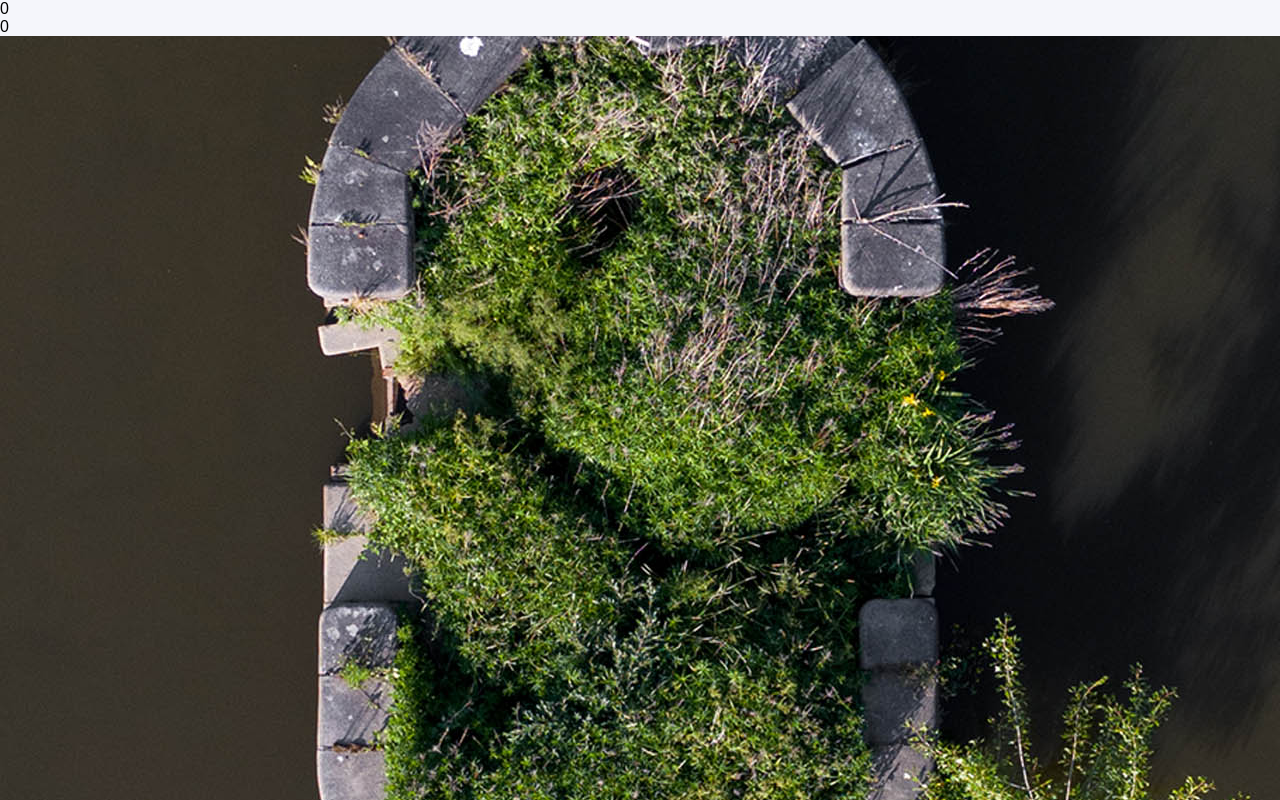
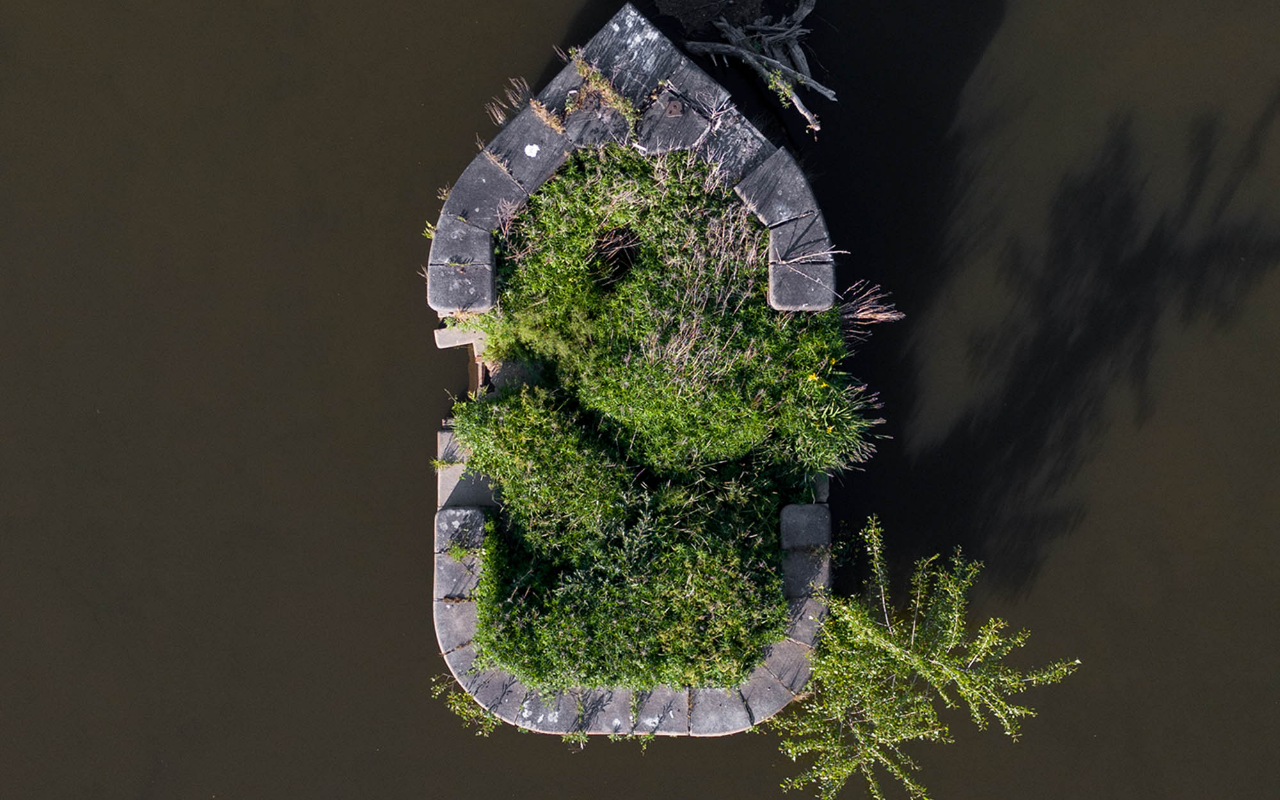
Before and after one commit to adriankulik/flood-before-and-after, a React (Create React App) app: page / in a window 1280 px wide. Shown: the top 800 px of the page. Built offline with nearby package versions, Linux system fonts and the light colour scheme.

Commit message:
got the proof of concept to work

```diff
--- a/src/Photos.js
+++ b/src/Photos.js
@@ -26,10 +26,9 @@ function DisplayPhotos(props) {
         <div className="photos">
             {photo.map((props) => (
                 <div className="photos__container" key={props.id}>
-                    <p>{mousePos.x}</p>
-                    <p>{mousePos.y}</p>
                     <div className="photos__container--normal" style={{
                         backgroundImage: `url(${props.relativePath_normalStage})`,
+                        left: mousePos.x + `px`,
                     }} />
                     <div className="photos__container--flood" style={{
                         backgroundImage: `url(${props.relativePath_floodStage})`,
--- a/src/style/app.css
+++ b/src/style/app.css
@@ -15,20 +15,29 @@
   left: 0px;
   width: 100%;
   height: 100%;
+  overflow: hidden;
 }
 
 .photos__container--normal {
+  position: absolute;
+  top: 0px;
+  left: 0px;
   width: 100%;
   height: 100%;
+  background-size: cover;
+  background-attachment: fixed;
+  background-position: center;
+  z-index: 100;
+}
+
+.photos__container--flood {
+  position: absolute;
+  top: 0px;
+  left: 0px;
+  width: 100%;
+  height: 100%;
+  background-size: cover;
   background-attachment: fixed;
   background-position: center;
 }
-
-.photos__container--flood {
-  width: 100%;
-  height: 100%;
-  background-attachment: fixed;
-  background-position: center;
-  top: 50%;
-}
 /*# sourceMappingURL=app.css.map */
--- a/src/style/app.scss
+++ b/src/style/app.scss
@@ -20,20 +20,29 @@ $background_color: #f5f6fb;
         left: 0px;
         width: 100%;
         height: 100%; // % instead of "vh", because of problems it generates on mobile chrome
+        overflow: hidden;
 
         &--normal {
+            position: absolute;
+            top: 0px;
+            left: 0px;
             width: 100%;
             height: 100%;
+            background-size: cover;
             background-attachment: fixed;
             background-position: center;
+            z-index: 100;
         }
 
         &--flood {
+            position: absolute;
+            top: 0px;
+            left: 0px;
             width: 100%;
             height: 100%;
+            background-size: cover;
             background-attachment: fixed;
             background-position: center;
-            top: 50%;
         }
     }
 
```
Also changed, not shown: 1 other file (tests, documents, lock files or other folders).
